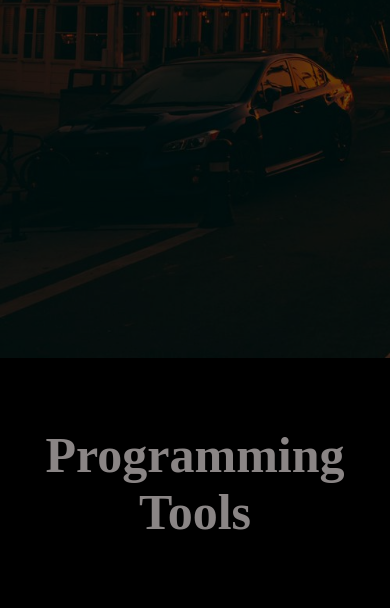
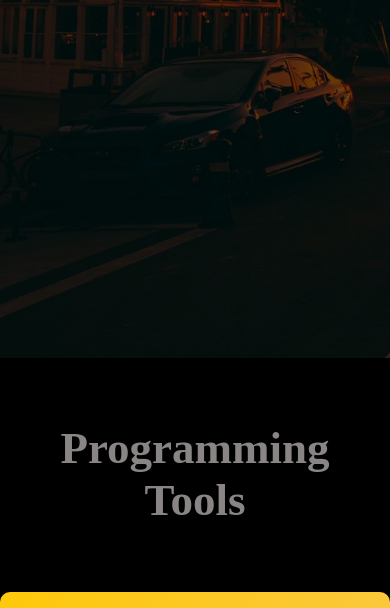
Before and after one commit to mustafaid97/Resource, a plain HTML site: page index.html in a window 390 px wide. Shown: the part 486-1094 px from the top of the page. Drawn offline with Linux system fonts and the light colour scheme; a web font is replaced by a local one.

Commit message:
Update main.css

```diff
--- a/style/main.css
+++ b/style/main.css
@@ -290,6 +290,12 @@ body {
 
 /* start sections  */
 
+@media  (max-width: 780px) {
+    .sec-1 .main-heading h1 {
+        font-size: 45px;
+    }
+}
+
 .sec-1 .second-heading {
     background-image: linear-gradient(140deg, #FFC90A, #f9c74f);
 }
```
